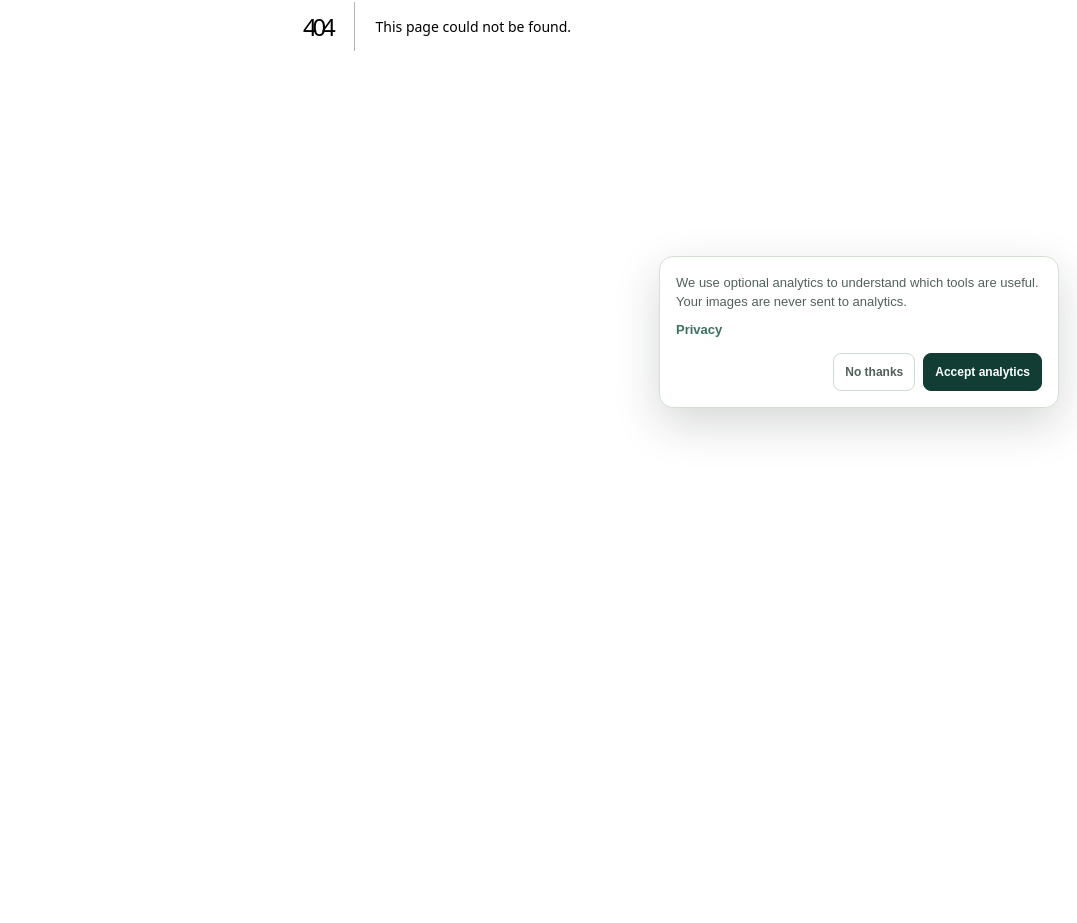
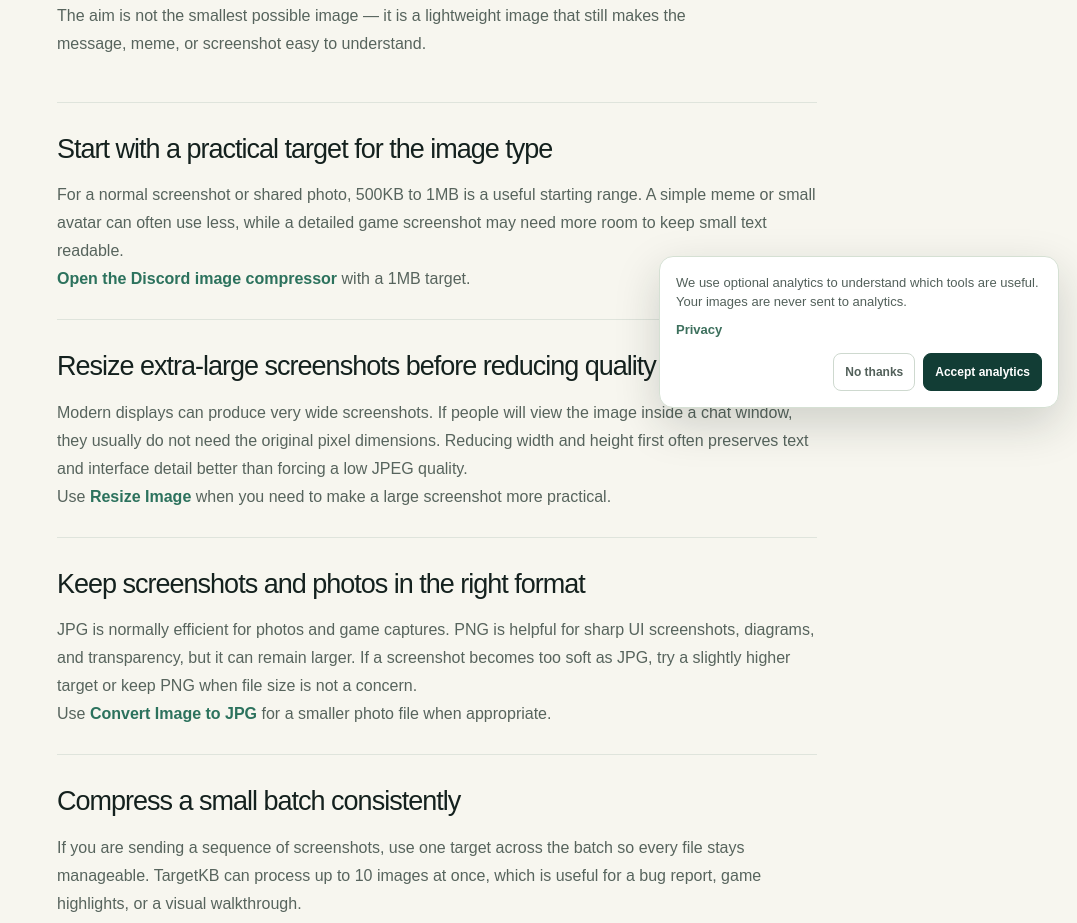
Before and after one commit to zq4034698/targetkb, a Next.js app: page /guides/how-to-compress-images-for-discord in a window 1280 px wide. Before the commit this address had no page. Shown: the part 374-1297 px from the top of the page, without its empty margins (203-1280 px from the left). Before the commit the page ends 800 px from the top, so only its background shows below. Built offline with nearby package versions, Linux system fonts and the light colour scheme.

Commit message:
Improve Discord image compression pages

```diff
--- /dev/null
+++ b/app/guides/how-to-compress-images-for-discord/page.tsx
@@ -0,0 +1,23 @@
+import type { Metadata } from 'next';
+import GuideArticle from '../../components/GuideArticle';
+
+export const metadata: Metadata = {
+  title: 'How to Compress Images for Discord | TargetKB',
+  description: 'Make screenshots, photos, and memes smaller for Discord while keeping text and important detail clear.',
+  alternates: { canonical: '/guides/how-to-compress-images-for-discord' },
+};
+
+export default function Page() {
+  return <GuideArticle
+    label="Discord image guide"
+    title="How to compress images for Discord"
+    intro="A giant screenshot or camera photo can be inconvenient to upload and slow for others to view. The aim is not the smallest possible image — it is a lightweight image that still makes the message, meme, or screenshot easy to understand."
+    sections={[
+      { heading: 'Start with a practical target for the image type', body: <><p>For a normal screenshot or shared photo, 500KB to 1MB is a useful starting range. A simple meme or small avatar can often use less, while a detailed game screenshot may need more room to keep small text readable.</p><p><a href="/compress-image-for-discord">Open the Discord image compressor</a> with a 1MB target.</p></> },
+      { heading: 'Resize extra-large screenshots before reducing quality', body: <><p>Modern displays can produce very wide screenshots. If people will view the image inside a chat window, they usually do not need the original pixel dimensions. Reducing width and height first often preserves text and interface detail better than forcing a low JPEG quality.</p><p>Use <a href="/resize-image">Resize Image</a> when you need to make a large screenshot more practical.</p></> },
+      { heading: 'Keep screenshots and photos in the right format', body: <><p>JPG is normally efficient for photos and game captures. PNG is helpful for sharp UI screenshots, diagrams, and transparency, but it can remain larger. If a screenshot becomes too soft as JPG, try a slightly higher target or keep PNG when file size is not a concern.</p><p>Use <a href="/convert-image-to-jpg">Convert Image to JPG</a> for a smaller photo file when appropriate.</p></> },
+      { heading: 'Compress a small batch consistently', body: <><p>If you are sending a sequence of screenshots, use one target across the batch so every file stays manageable. TargetKB can process up to 10 images at once, which is useful for a bug report, game highlights, or a visual walkthrough.</p></> },
+      { heading: 'Check small text before sharing', body: <><p>Open the final image and zoom in on the parts other people need to read: error messages, UI labels, stats, or chat text. If those details are not clear, increase the target or start from a full-resolution original instead of repeatedly compressing a downloaded file.</p><p>For messaging by email instead, see <a href="/guides/how-to-compress-images-for-email">how to compress images for email attachments</a>.</p></> },
+    ]}
+  />;
+}
--- a/app/sitemap.ts
+++ b/app/sitemap.ts
@@ -42,6 +42,7 @@ export default function sitemap(): MetadataRoute.Sitemap {
     { url: `${base}/guides/how-to-compress-images-for-email`, lastModified: new Date(), changeFrequency: 'monthly', priority: 0.85 },
     { url: `${base}/guides/how-to-compress-images-for-wordpress`, lastModified: new Date(), changeFrequency: 'monthly', priority: 0.85 },
     { url: `${base}/guides/how-to-compress-photo-for-job-application`, lastModified: new Date(), changeFrequency: 'monthly', priority: 0.85 },
+    { url: `${base}/guides/how-to-compress-images-for-discord`, lastModified: new Date(), changeFrequency: 'monthly', priority: 0.8 },
     { url: `${base}/guides/reduce-image-size-for-online-forms`, lastModified: new Date(), changeFrequency: 'monthly', priority: 0.85 },
     { url: `${base}/guides/best-image-sizes-for-email-websites-discord-and-job-applications`, lastModified: new Date(), changeFrequency: 'monthly', priority: 0.8 },
     { url: `${base}/privacy`, lastModified: new Date(), changeFrequency: 'yearly', priority: 0.3 },
```
Also changed, not shown: app/compress-image-for-discord/page.tsx (+1 -1 lines).
